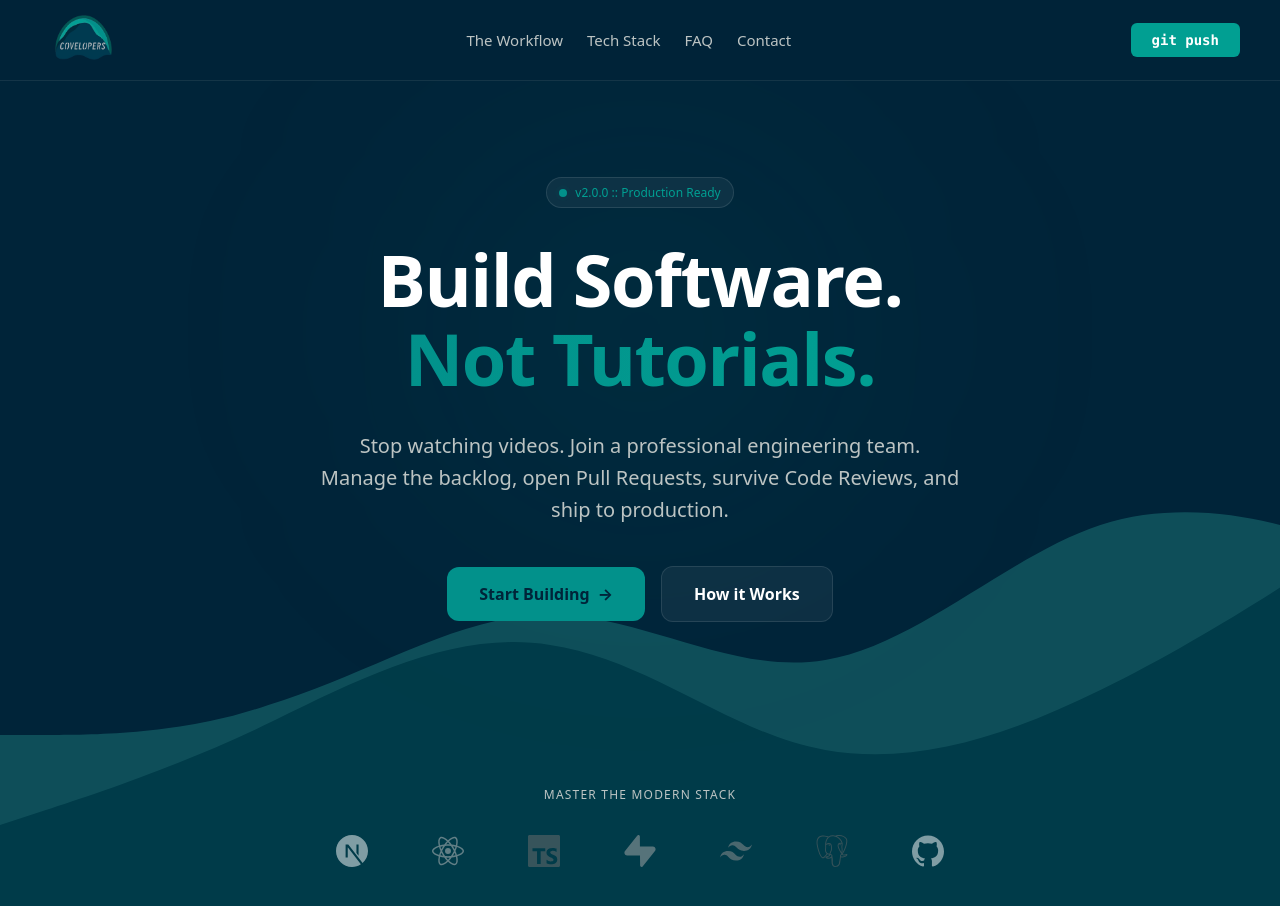
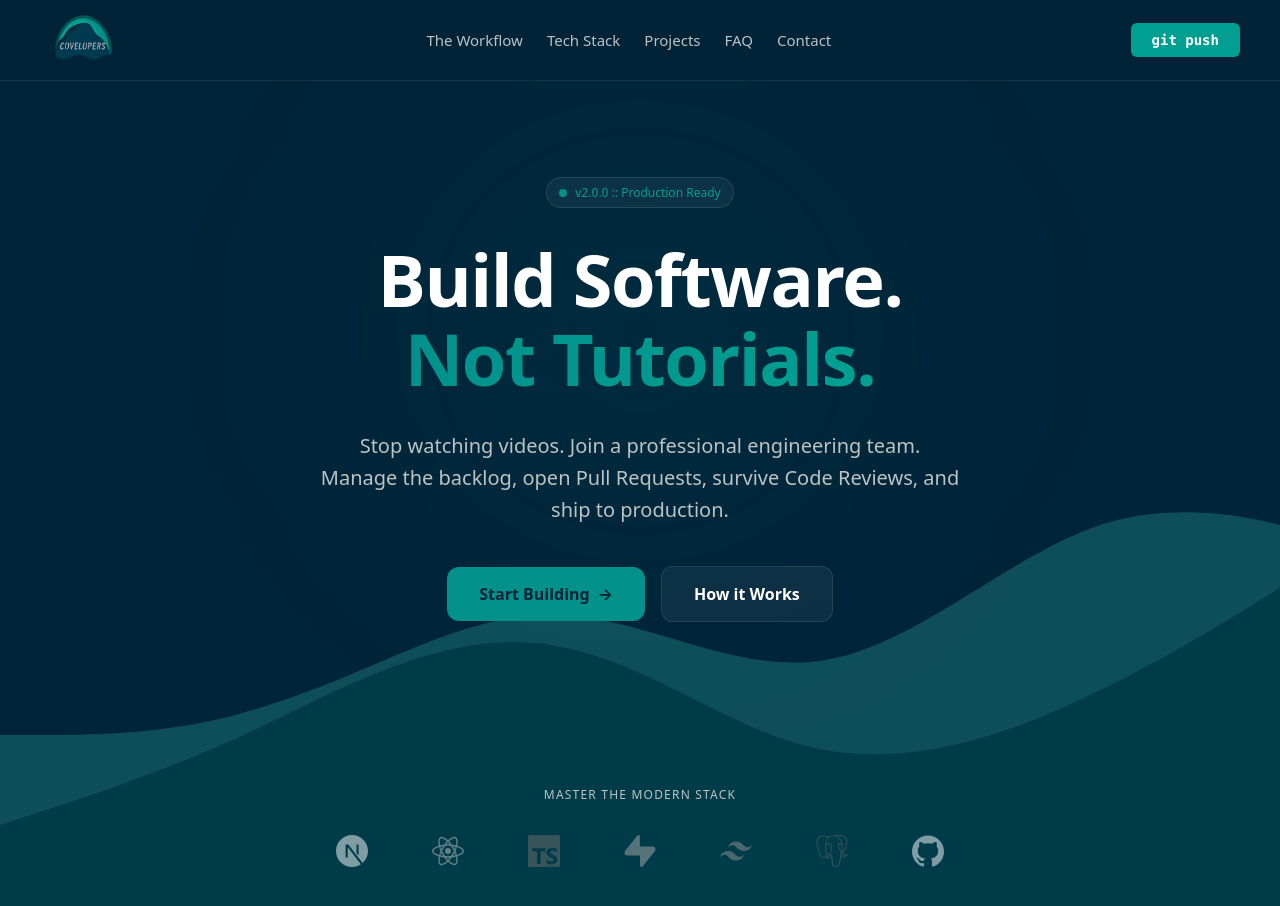
Before and after one commit to Covelopers/Main-Site, a React (Vite) app: page / in a window 1280 px wide. Shown: the top 906 px of the page. Built offline with nearby package versions, Linux system fonts and the light colour scheme; no server answers; the database is empty.

Commit message:
chore: Add Dashboard to nav

```diff
--- a/src/components/Navbar/Navbar.tsx
+++ b/src/components/Navbar/Navbar.tsx
@@ -26,6 +26,9 @@ export function Navbar() {
           <button onClick={() => scrollToSection("stack")}>
             Tech Stack
           </button>
+          <button onClick={() => scrollToSection("dashboard")}>
+            Projects
+          </button>
           <button onClick={() => scrollToSection("faq")}>
             FAQ
           </button>
```
